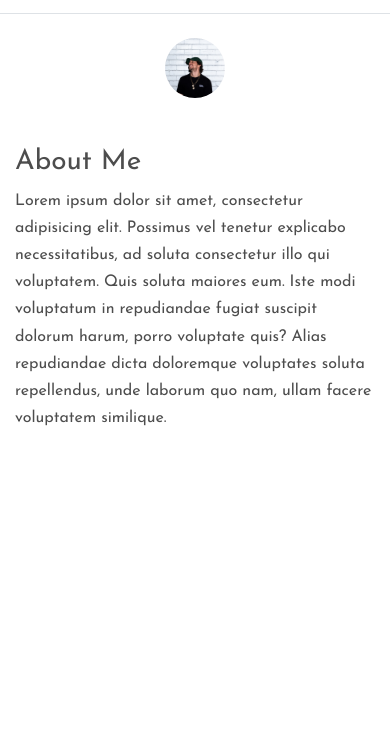
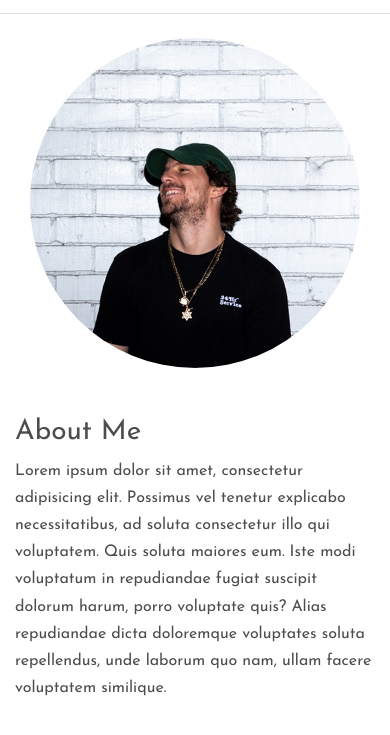
Before and after one commit to ninigold/nini, a plain HTML site: page about.html in a window 390 px wide. Shown: the part 67-802 px from the top of the page. Drawn offline with nearby package versions, Linux system fonts and the light colour scheme; files that its build step writes are made by us from their sources.

Commit message:
Update about.html

```diff
--- a/about.html
+++ b/about.html
@@ -125,7 +125,7 @@
 
           <div class="row mb-5">
             <div class="col-12">
-              <img src="images/nir.jpeg" alt="Images" class="img-fluid rounded-circle d-block mx-auto mt-4 mb-4 col-3">
+              <img src="images/nir.jpeg" alt="Images" class="img-fluid rounded-circle d-block mx-auto mt-4 mb-4 col-sm-10 col-md-6 col-lg-4 col-xl-3">
             </div>
             <div class="col-md-4 mx-auto mt-4">
               <h3>About Me</h3>
```
